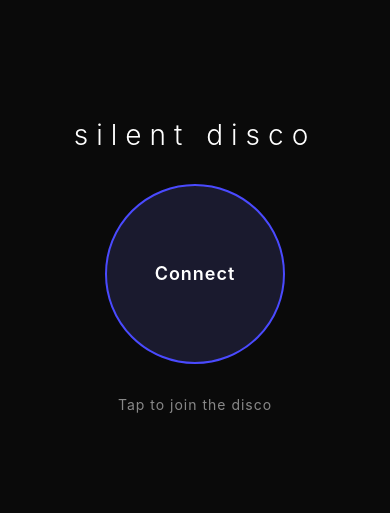
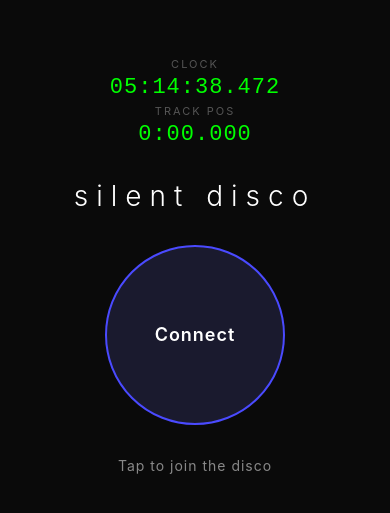
Before and after one commit to emunsing/silentdisco, a React Native app in the folder app/: screen / in a window 390 px wide. Shown: the part 157-670 px from the top of the page. Built offline with nearby package versions, Linux system fonts and the light colour scheme.

Commit message:
Working without headphones

```diff
--- a/app/App.tsx
+++ b/app/App.tsx
@@ -12,10 +12,35 @@ import { fetchSession, SERVER_URL } from "./src/api";
 
 type AppState = "idle" | "loading" | "syncing" | "playing" | "error";
 
+function formatClock(ms: number): string {
+  const d = new Date(ms);
+  const h = d.getHours().toString().padStart(2, "0");
+  const m = d.getMinutes().toString().padStart(2, "0");
+  const s = d.getSeconds().toString().padStart(2, "0");
+  const mil = d.getMilliseconds().toString().padStart(3, "0");
+  return `${h}:${m}:${s}.${mil}`;
+}
+
+function formatPosition(ms: number): string {
+  const totalSec = Math.floor(ms / 1000);
+  const min = Math.floor(totalSec / 60);
+  const sec = (totalSec % 60).toString().padStart(2, "0");
+  const mil = (ms % 1000).toString().padStart(3, "0");
+  return `${min}:${sec}.${mil}`;
+}
+
 export default function App() {
   const [appState, setAppState] = useState<AppState>("idle");
   const [errorMsg, setErrorMsg] = useState("");
   const soundRef = useRef<Audio.Sound | null>(null);
+  const [nowMs, setNowMs] = useState(() => Date.now());
+  const [positionMs, setPositionMs] = useState(0);
+
+  // Live clock — update every 16ms (~60fps)
+  useEffect(() => {
+    const id = setInterval(() => setNowMs(Date.now()), 16);
+    return () => clearInterval(id);
+  }, []);
 
   useEffect(() => {
     return () => {
@@ -43,18 +68,33 @@ export default function App() {
       );
       soundRef.current = sound;
 
+      const syncAndPlay = async () => {
+        // Seek to approximate position first (warms up the MP3 decoder)
+        const approxOffset =
+          (Date.now() - session.loopStartTimeMs) % session.trackDurationMs;
+        await sound.setPositionAsync(approxOffset);
+        // Recalculate offset *after* the slow seek completes, right before play,
+        // so the seek+play latency doesn't accumulate as a timing error.
+        const offset =
+          (Date.now() - session.loopStartTimeMs) % session.trackDurationMs;
+        await sound.setPositionAsync(offset);
+        await sound.playAsync();
+      };
+
       sound.setOnPlaybackStatusUpdate((status: AVPlaybackStatus) => {
         if (!status.isLoaded) return;
+        setPositionMs(status.positionMillis);
         if (status.didJustFinish) {
-          sound.setPositionAsync(0).then(() => sound.playAsync());
+          // Re-sync to wall clock on every loop restart rather than blindly
+          // seeking to 0 — prevents timing errors from compounding each loop.
+          syncAndPlay();
         }
       });
 
-      const offsetMs =
-        (Date.now() - session.loopStartTimeMs) % session.trackDurationMs;
+      // Get position updates as fast as expo-av will give them
+      await sound.setProgressUpdateIntervalAsync(16);
 
-      await sound.setPositionAsync(offsetMs);
-      await sound.playAsync();
+      await syncAndPlay();
       setAppState("playing");
     } catch (e: unknown) {
       const msg = e instanceof Error ? e.message : String(e);
@@ -69,6 +109,7 @@ export default function App() {
       await soundRef.current.unloadAsync();
       soundRef.current = null;
     }
+    setPositionMs(0);
     setAppState("idle");
   }
 
@@ -98,6 +139,14 @@ export default function App() {
   return (
     <View style={styles.container}>
       <StatusBar barStyle="light-content" />
+
+      <View style={styles.debugPanel}>
+        <Text style={styles.debugLabel}>clock</Text>
+        <Text style={styles.debugValue}>{formatClock(nowMs)}</Text>
+        <Text style={styles.debugLabel}>track pos</Text>
+        <Text style={styles.debugValue}>{formatPosition(positionMs)}</Text>
+      </View>
+
       <Text style={styles.title}>silent disco</Text>
       <Pressable
         style={[
@@ -114,9 +163,7 @@ export default function App() {
           <Text style={styles.buttonText}>{buttonLabel}</Text>
         )}
       </Pressable>
-      <Text
-        style={[styles.status, appState === "error" && styles.statusError]}
-      >
+      <Text style={[styles.status, appState === "error" && styles.statusError]}>
         {statusText}
       </Text>
     </View>
@@ -130,6 +177,23 @@ const styles = StyleSheet.create({
     alignItems: "center",
     justifyContent: "center",
     gap: 32,
+  },
+  debugPanel: {
+    alignItems: "center",
+    gap: 4,
+  },
+  debugLabel: {
+    color: "#555",
+    fontSize: 11,
+    letterSpacing: 2,
+    textTransform: "uppercase",
+  },
+  debugValue: {
+    color: "#0f0",
+    fontSize: 22,
+    fontVariant: ["tabular-nums"],
+    letterSpacing: 1,
+    fontFamily: "monospace",
   },
   title: {
     color: "#ffffff",
```
